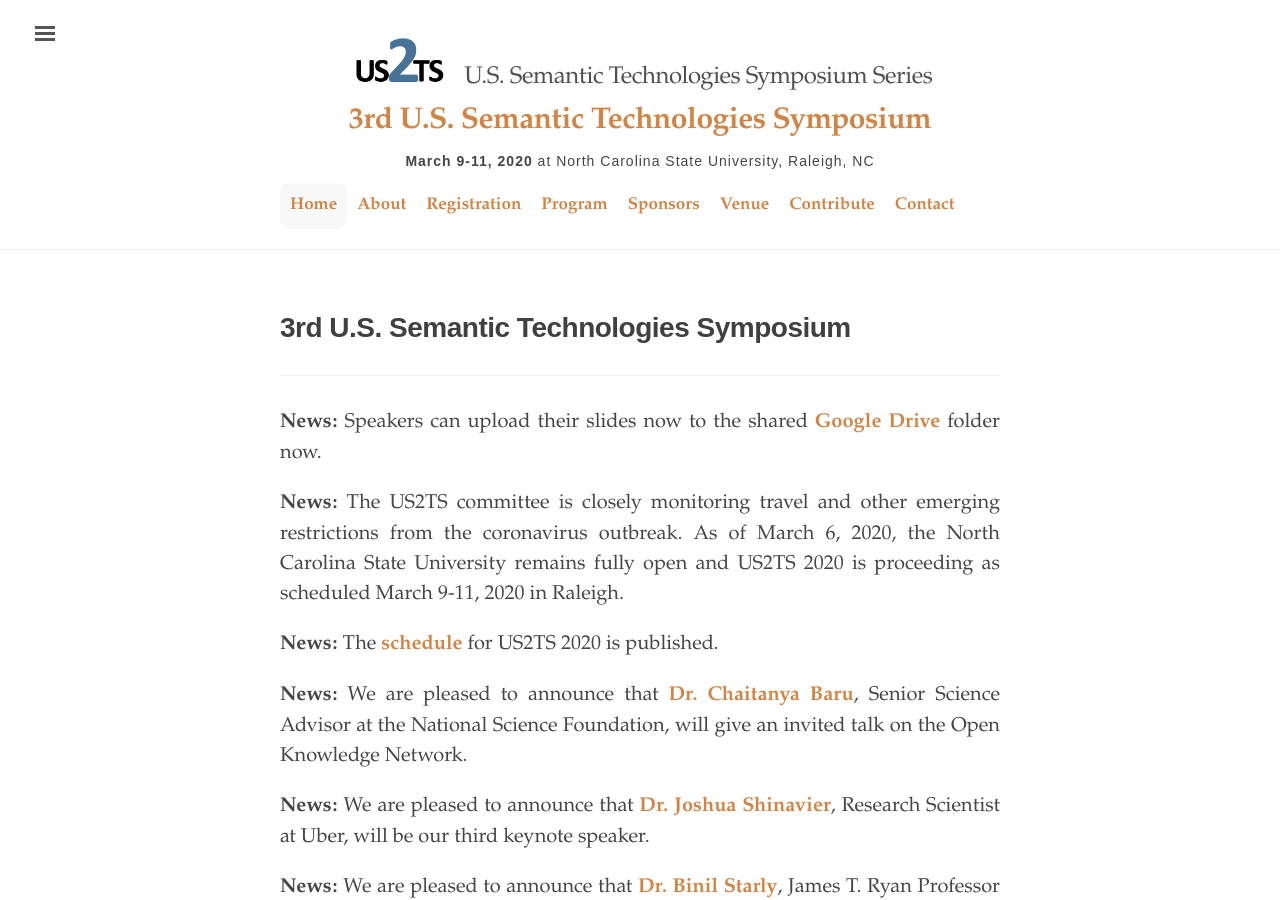
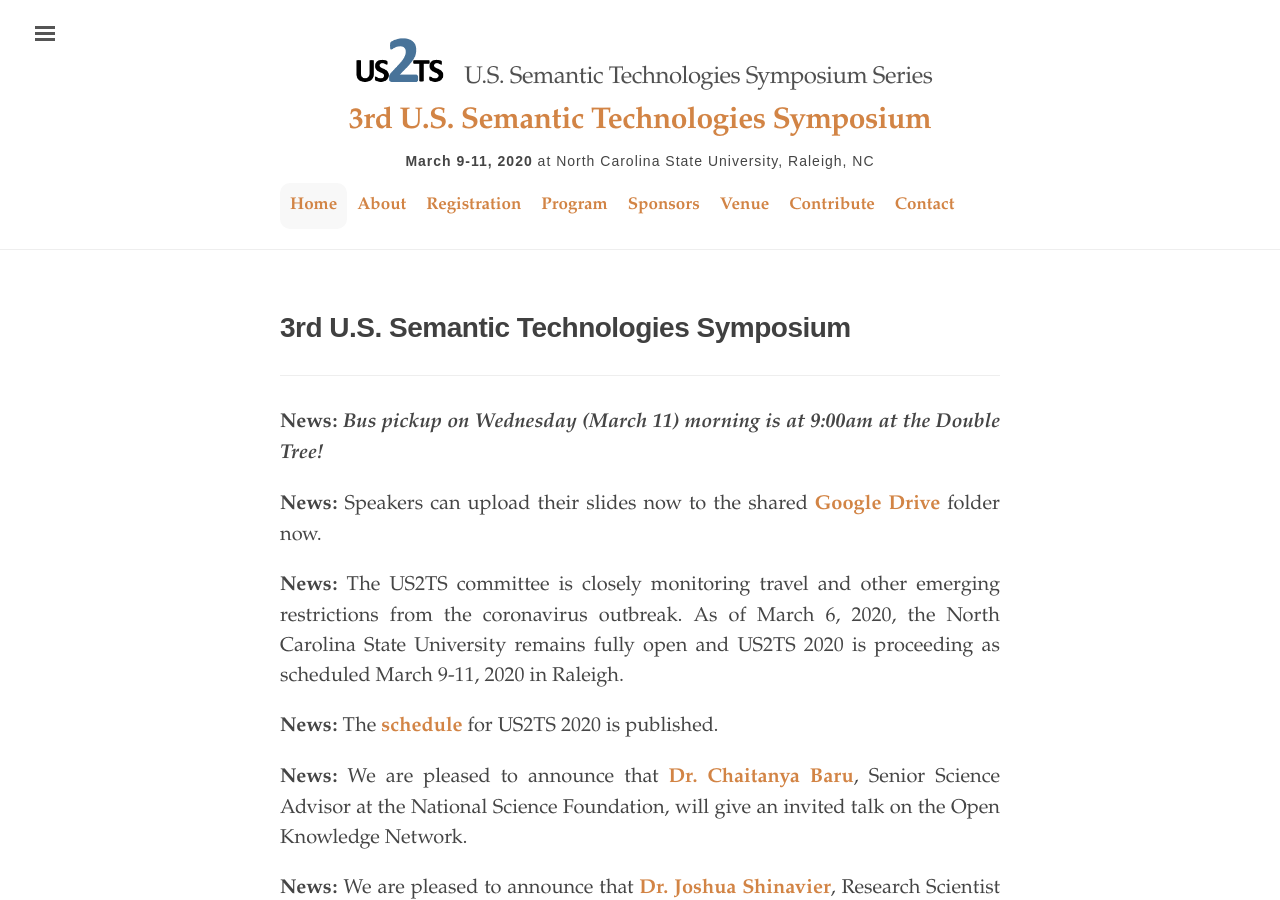
Before and after one commit to us2ts/us2ts.github.io, a Jekyll site: the page built from index.md, in a window 1280 px wide and 900 px high. Built offline with Jekyll 4.4.1, drawn with Linux system fonts in a browser that asks for light colours; comment, search, counter and statistics services are not loaded.

Commit message:
Bus pickup announcement as per Kemafor

```diff
--- a/index.md
+++ b/index.md
@@ -10,6 +10,8 @@
 ---
 
 ----------------------------------------------------------------
+
+**News:** ***Bus pickup on Wednesday (March 11) morning is at 9:00am at the Double Tree!***
 
 **News:** Speakers can upload their slides now to the shared [**Google Drive**](http://bit.ly/us2ts2020public) folder now.
 
```
